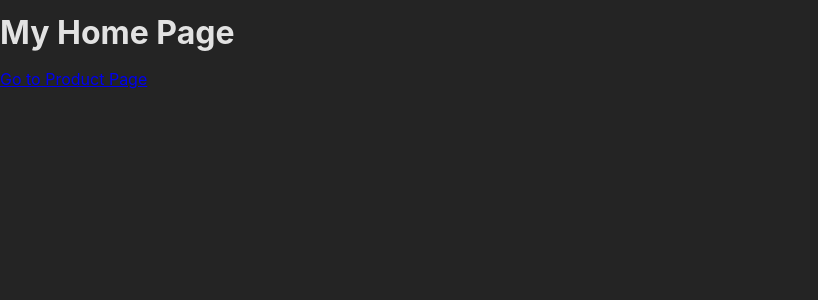
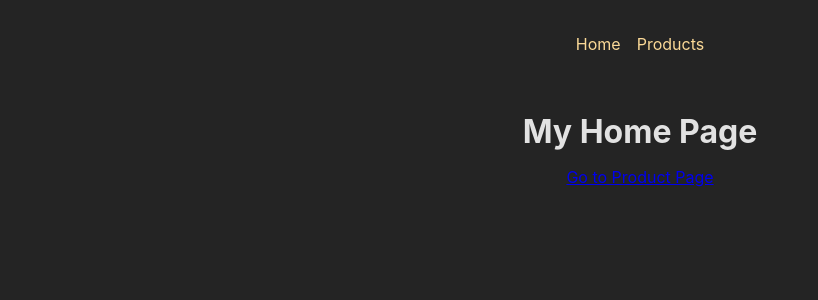
Before and after one commit to skjalal/react-router, a React (Vite) app: page / in a window 1280 px wide. Shown: the top 300 px of the page, without its empty margins (0-818 px from the left). Built offline with nearby package versions, Linux system fonts and the light colour scheme.

Commit message:
added root layout with navigations

```diff
--- /dev/null
+++ b/src/components/MainNavigation.module.css
@@ -0,0 +1,23 @@
+.header {
+  max-width: 60rem;
+  margin: auto;
+  padding: 2rem;
+  display: flex;
+  justify-content: center;
+}
+
+.list {
+  display: flex;
+  gap: 1rem;
+}
+
+.list a {
+  text-decoration: none;
+  color: var(--color-primary-400);
+}
+
+.list a:hover,
+.list a.active {
+  color: var(--color-primary-800);
+  text-decoration: underline;
+}
--- /dev/null
+++ b/src/components/MainNavigation.tsx
@@ -0,0 +1,22 @@
+import React from "react";
+import { Link } from "react-router-dom";
+import classes from "./MainNavigation.module.css";
+
+const MainNavigation: React.FC = () => {
+  return (
+    <header className={classes.header}>
+      <nav>
+        <ul className={classes.list}>
+          <li>
+            <Link to="/">Home</Link>
+          </li>
+          <li>
+            <Link to="/products">Products</Link>
+          </li>
+        </ul>
+      </nav>
+    </header>
+  );
+};
+
+export default MainNavigation;
--- /dev/null
+++ b/src/pages/Root.module.css
@@ -0,0 +1,4 @@
+.content {
+  margin: 2rem auto;
+  text-align: center;
+}
--- /dev/null
+++ b/src/pages/Root.tsx
@@ -0,0 +1,17 @@
+import React from "react";
+import { Outlet } from "react-router-dom";
+import MainNavigation from "../components/MainNavigation.tsx";
+import classes from "./Root.module.css";
+
+const RootLayout: React.FC = () => {
+  return (
+    <>
+      <MainNavigation />
+      <main className={classes.content}>
+        <Outlet />
+      </main>
+    </>
+  );
+};
+
+export default RootLayout;
```
Also changed, not shown: src/App.tsx (+9 -2 lines).
